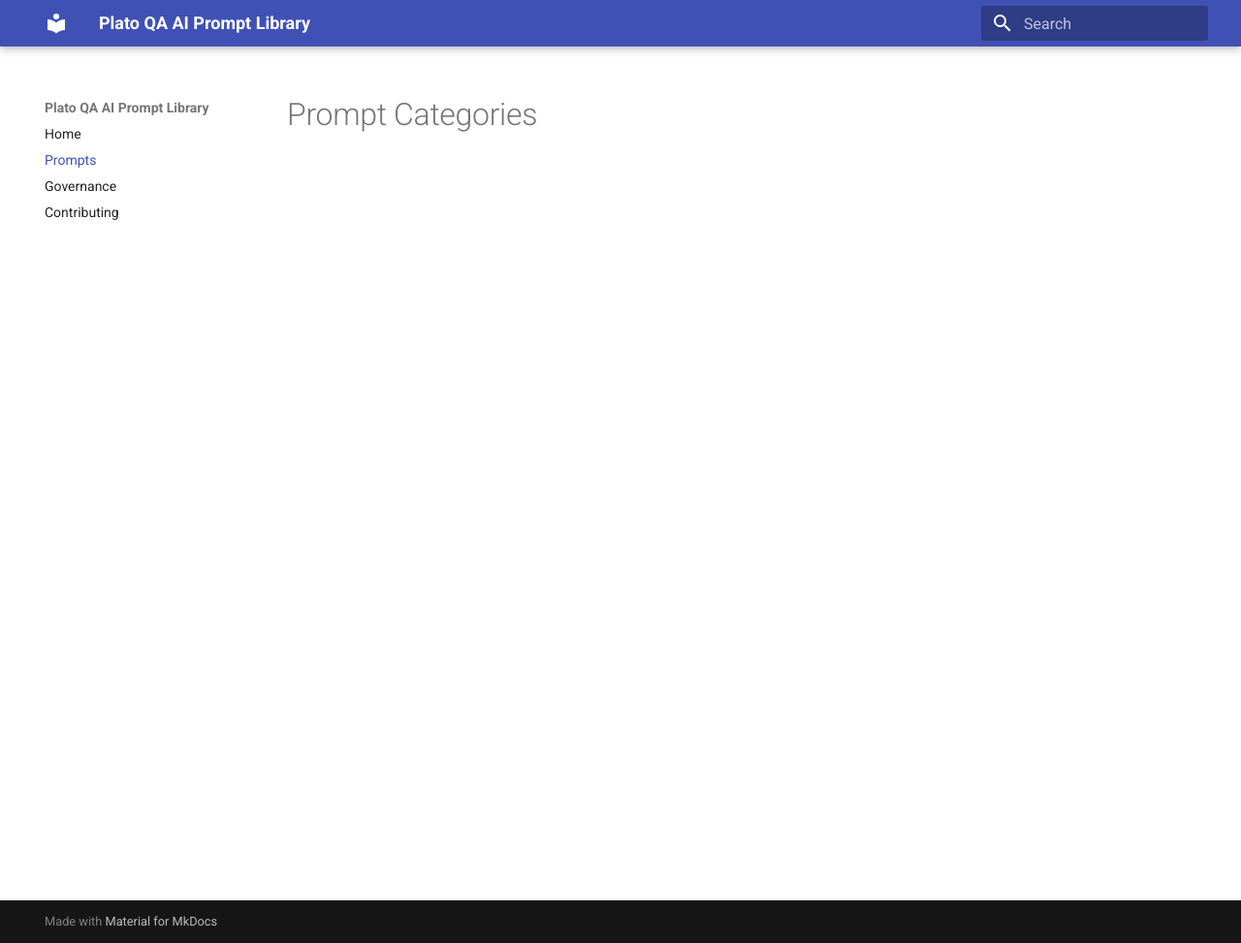
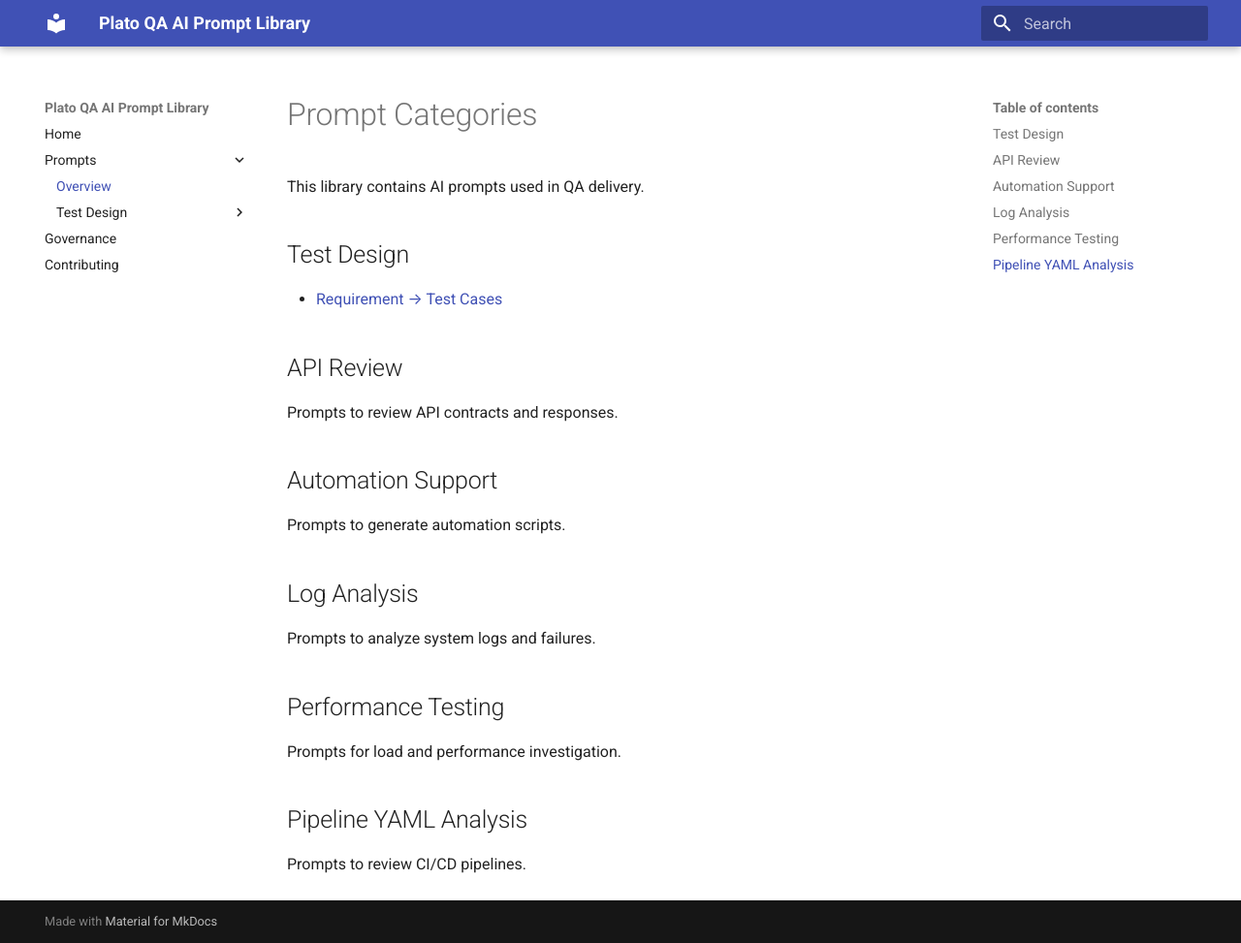
Before and after one commit to Prabish-Plato/plato-qa-ai-prompt-library, an MkDocs documentation site: the page built from docs/prompts/index.md, in a window 1280 px wide and 973 px high. Shown: the whole window at 97% size. Built offline with MkDocs 1.6.1 and Material for MkDocs 9.7.7, drawn with Linux system fonts in a browser that asks for light colours.

Commit message:
Adding changes

```diff
--- a/docs/prompts/index.md
+++ b/docs/prompts/index.md
@@ -1 +1,21 @@
 # Prompt Categories
+
+This library contains AI prompts used in QA delivery.
+
+## Test Design
+- [Requirement → Test Cases](test-design/requirement-to-tests.md)
+
+## API Review
+Prompts to review API contracts and responses.
+
+## Automation Support
+Prompts to generate automation scripts.
+
+## Log Analysis
+Prompts to analyze system logs and failures.
+
+## Performance Testing
+Prompts for load and performance investigation.
+
+## Pipeline YAML Analysis
+Prompts to review CI/CD pipelines.
--- a/mkdocs.yml
+++ b/mkdocs.yml
@@ -3,6 +3,9 @@ theme:
   name: material
 nav:
   - Home: index.md
-  - Prompts: prompts/index.md
+  - Prompts:
+      - Overview: prompts/index.md
+      - Test Design:
+          - Requirement → Test Cases: prompts/test-design/requirement-to-tests.md
   - Governance: governance.md
   - Contributing: contributing.md
```
